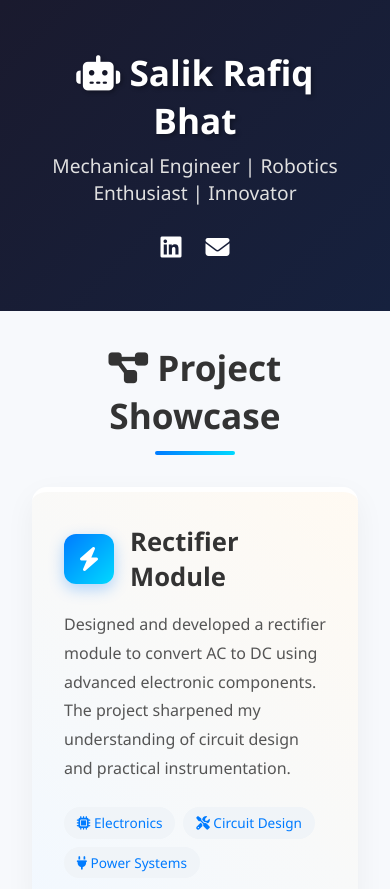
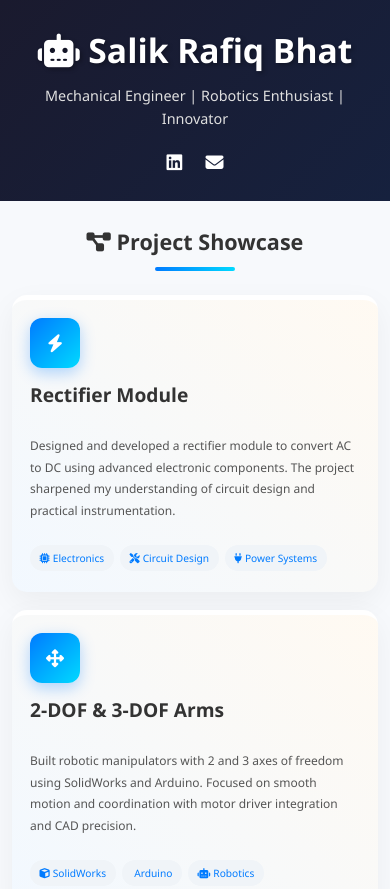
Before and after one commit to Tawheed-tariq/salik-project-page, a plain HTML site: page index.html in a window 390 px wide. Shown: the top 889 px of the page. Drawn offline with nearby package versions, Linux system fonts and the light colour scheme.

Commit message:
Update index.html

```diff
--- a/index.html
+++ b/index.html
@@ -7,6 +7,16 @@
     <link rel="stylesheet" href="https://cdnjs.cloudflare.com/ajax/libs/font-awesome/6.4.0/css/all.min.css">
     <link rel="stylesheet" href="https://unpkg.com/aos@2.3.1/dist/aos.css">
     <style>
+        :root {
+            --primary-color: #007bff;
+            --secondary-color: #00d9ff;
+            --dark-bg: #1a1a2e;
+            --dark-bg-2: #16213e;
+            --text-color: #333;
+            --light-text: #e0e0e0;
+            --bg-color: #f7f9fc;
+        }
+
         * {
             margin: 0;
             padding: 0;
@@ -14,16 +24,30 @@
             font-family: 'Segoe UI', Tahoma, Geneva, Verdana, sans-serif;
         }
 
-        html, body {
-            height: 100%;
-            background-color: #f7f9fc;
-            color: #333;
+        html {
+            font-size: 16px;
+            scroll-behavior: smooth;
+        }
+
+        @media (max-width: 768px) {
+            html {
+                font-size: 14px;
+            }
+        }
+
+        @media (max-width: 480px) {
+            html {
+                font-size: 12px;
+            }
         }
 
         body {
             display: flex;
             flex-direction: column;
             min-height: 100vh;
+            background-color: var(--bg-color);
+            color: var(--text-color);
+            line-height: 1.6;
         }
 
         .page-content {
@@ -31,12 +55,18 @@
         }
 
         header {
-            background: linear-gradient(135deg, #1a1a2e, #16213e);
+            background: linear-gradient(135deg, var(--dark-bg), var(--dark-bg-2));
             color: white;
-            padding: 3rem 2rem;
+            padding: 3rem 1rem;
             text-align: center;
             position: relative;
             overflow: hidden;
+        }
+
+        @media (max-width: 480px) {
+            header {
+                padding: 2rem 1rem;
+            }
         }
 
         header::before {
@@ -54,6 +84,8 @@
         header .content {
             position: relative;
             z-index: 1;
+            max-width: 800px;
+            margin: 0 auto;
         }
 
         header h1 {
@@ -64,7 +96,7 @@
 
         header p {
             font-size: 1.2rem;
-            color: #e0e0e0;
+            color: var(--light-text);
             margin-top: 0.5rem;
         }
 
@@ -77,35 +109,47 @@
             font-size: 1.5rem;
             margin: 0 10px;
             transition: transform 0.3s, color 0.3s;
+            display: inline-block;
         }
 
         .profile-icons a:hover {
-            color: #00d9ff;
+            color: var(--secondary-color);
             transform: translateY(-5px);
         }
 
         .container {
-            padding: 2rem;
+            width: 100%;
+            padding: 2rem 1rem;
             max-width: 1200px;
             margin: 0 auto;
         }
 
         .projects-grid {
             display: grid;
-            grid-template-columns: repeat(auto-fill, minmax(350px, 1fr));
+            grid-template-columns: repeat(auto-fill, minmax(300px, 1fr));
             gap: 2rem;
             margin-top: 1rem;
+        }
+
+        @media (max-width: 640px) {
+            .projects-grid {
+                grid-template-columns: 1fr;
+                gap: 1.5rem;
+            }
         }
 
         .project {
             background: white;
             border-radius: 15px;
-            padding: 2rem;
+            padding: 1.5rem;
             box-shadow: 0 10px 30px rgba(0,0,0,0.05);
             border-top: 5px solid transparent;
             transition: transform 0.3s, box-shadow 0.3s, border-color 0.3s;
             position: relative;
             overflow: hidden;
+            height: 100%;
+            display: flex;
+            flex-direction: column;
         }
 
         .project::before {
@@ -122,25 +166,38 @@
         .project-content {
             position: relative;
             z-index: 1;
+            flex: 1;
+            display: flex;
+            flex-direction: column;
         }
 
         .project:hover {
             transform: translateY(-10px);
             box-shadow: 0 15px 35px rgba(0,0,0,0.1);
-            border-top-color: #007bff;
+            border-top-color: var(--primary-color);
         }
 
         .project-header {
             display: flex;
             align-items: center;
             margin-bottom: 1rem;
+            flex-wrap: wrap;
+            gap: 0.5rem;
+        }
+
+        @media (max-width: 480px) {
+            .project-header {
+                flex-direction: column;
+                align-items: flex-start;
+            }
         }
 
         .project-icon {
-            background: linear-gradient(135deg, #007bff, #00d9ff);
+            background: linear-gradient(135deg, var(--primary-color), var(--secondary-color));
             color: white;
             width: 50px;
             height: 50px;
+            min-width: 50px;
             border-radius: 12px;
             display: flex;
             align-items: center;
@@ -150,9 +207,16 @@
             box-shadow: 0 5px 15px rgba(0,123,255,0.3);
         }
 
+        @media (max-width: 480px) {
+            .project-icon {
+                margin-right: 0;
+                margin-bottom: 0.5rem;
+            }
+        }
+
         .project h2 {
             font-size: 1.6rem;
-            color: #333;
+            color: var(--text-color);
             flex: 1;
         }
 
@@ -160,22 +224,31 @@
             margin: 1rem 0;
             line-height: 1.8;
             color: #555;
+            flex: 1;
         }
 
         .project-tags {
             display: flex;
             flex-wrap: wrap;
-            margin-top: 1.5rem;
+            margin-top: auto;
+            padding-top: 1rem;
             gap: 0.5rem;
         }
 
         .tag {
             background-color: #f0f4f8;
-            color: #007bff;
+            color: var(--primary-color);
             padding: 0.4rem 0.8rem;
             border-radius: 20px;
             font-size: 0.85rem;
             font-weight: 500;
+            display: inline-flex;
+            align-items: center;
+            margin-bottom: 0.25rem;
+        }
+
+        .tag i {
+            margin-right: 0.25rem;
         }
 
         .section-header {
@@ -193,17 +266,23 @@
             transform: translateX(-50%);
             width: 80px;
             height: 4px;
-            background: linear-gradient(90deg, #007bff, #00d9ff);
+            background: linear-gradient(90deg, var(--primary-color), var(--secondary-color));
             border-radius: 2px;
         }
 
         .section-header h2 {
             font-size: 2.2rem;
-            color: #333;
+            color: var(--text-color);
+        }
+
+        @media (max-width: 480px) {
+            .section-header h2 {
+                font-size: 1.8rem;
+            }
         }
 
         footer {
-            background: linear-gradient(135deg, #1a1a2e, #16213e);
+            background: linear-gradient(135deg, var(--dark-bg), var(--dark-bg-2));
             color: white;
             padding: 2rem 0;
             margin-top: auto;
@@ -215,34 +294,61 @@
             align-items: center;
             max-width: 1200px;
             margin: 0 auto;
-            padding: 0 2rem;
+            padding: 0 1rem;
+            flex-wrap: wrap;
+            gap: 1rem;
+        }
+
+        @media (max-width: 640px) {
+            .footer-content {
+                flex-direction: column;
+                text-align: center;
+            }
         }
 
         .footer-left {
             display: flex;
             align-items: center;
+            flex-wrap: wrap;
+            gap: 0.5rem;
+        }
+
+        @media (max-width: 480px) {
+            .footer-left {
+                flex-direction: column;
+                justify-content: center;
+            }
         }
 
         .footer-logo {
             font-size: 1.8rem;
             margin-right: 1rem;
-            color: #00d9ff;
+            color: var(--secondary-color);
+        }
+
+        @media (max-width: 480px) {
+            .footer-logo {
+                margin-right: 0;
+                margin-bottom: 0.5rem;
+            }
         }
 
         .footer-right {
             display: flex;
             gap: 1.5rem;
+            flex-wrap: wrap;
+            justify-content: center;
         }
 
         .footer-right a {
-            color: #e0e0e0;
+            color: var(--light-text);
             text-decoration: none;
             transition: color 0.3s;
             font-size: 1rem;
         }
 
         .footer-right a:hover {
-            color: #00d9ff;
+            color: var(--secondary-color);
         }
 
         .copyright {
@@ -252,26 +358,8 @@
             border-top: 1px solid rgba(255,255,255,0.1);
             color: #a0a0a0;
             font-size: 0.9rem;
-        }
-
-        @media (max-width: 768px) {
-            .projects-grid {
-                grid-template-columns: 1fr;
-            }
-
-            .footer-content {
-                flex-direction: column;
-                text-align: center;
-                gap: 1rem;
-            }
-
-            .footer-right {
-                justify-content: center;
-            }
-
-            header h1 {
-                font-size: 2.2rem;
-            }
+            padding-left: 1rem;
+            padding-right: 1rem;
         }
     </style>
 </head>
@@ -282,8 +370,8 @@
                 <h1><i class="fas fa-robot"></i> Salik Rafiq Bhat</h1>
                 <p>Mechanical Engineer | Robotics Enthusiast | Innovator</p>
                 <div class="profile-icons">
-                    <a href="https://www.linkedin.com/in/salik-rafiq-bhat-709298211/"><i class="fab fa-linkedin"></i></a>
-                    <a href="mailto:Salikbhat1913@gmail.com"><i class="fas fa-envelope"></i></a>
+                    <a href="https://www.linkedin.com/in/salik-rafiq-bhat-709298211/" aria-label="LinkedIn Profile"><i class="fab fa-linkedin"></i></a>
+                    <a href="mailto:Salikbhat1913@gmail.com" aria-label="Email Contact"><i class="fas fa-envelope"></i></a>
                 </div>
             </div>
         </header>
@@ -371,7 +459,8 @@
         AOS.init({
             duration: 1000,
             once: true,
-            offset: 100
+            offset: 100,
+            disable: window.innerWidth < 768
         });
     </script>
 </body>
```
